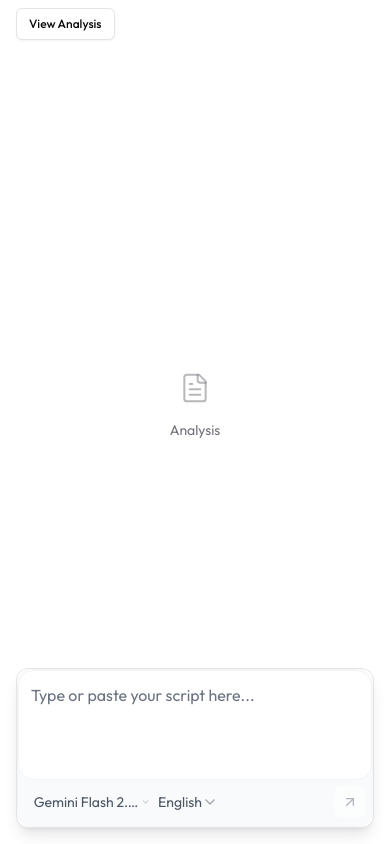
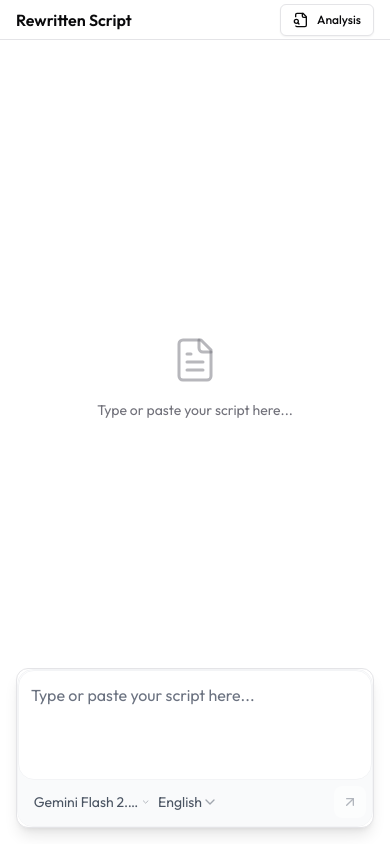
Before and after one commit to adshine/script-auditor, a Next.js app: page /analyze in a window 390 px wide. Built offline with nearby package versions, Linux system fonts and the light colour scheme.

Commit message:
Refactor AnalyzePage and RewrittenScriptCard for improved layout and mobile responsiveness; enhance loading state and button functionality

```diff
--- a/src/app/analyze/page.tsx
+++ b/src/app/analyze/page.tsx
@@ -239,24 +239,52 @@ export default function AnalyzePage() {
 
         {/* Rewritten Script - Full Width on Mobile */}
         <div className="flex-1 overflow-auto pb-32">
+          <div className="sticky top-0 bg-background z-10">
+            <div className="flex h-10 items-center justify-between px-4 border-b">
+              <h2 className="text-l font-semibold">{t.rewrittenScript.title}</h2>
+              <div className="flex items-center gap-2">
                 {isMobile && (
-            <div className="sticky top-0 bg-background z-10 px-4 py-2">
                   <Button
                     variant="outline"
                     size="sm"
                     onClick={() => setShowAnalysisModal(true)}
+                    className="flex items-center gap-2"
                   >
-                View Analysis
+                    <FileSearch className="h-4 w-4" />
+                    {t.analysis.title}
                   </Button>
+                )}
+                {analysis && (
+                  <Button
+                    variant="outline"
+                    size="sm"
+                    onClick={handleCopy}
+                    className="flex items-center gap-2"
+                  >
+                    <Copy className="h-4 w-4" />
+                    {t.rewrittenScript.copyAll}
+                  </Button>
+                )}
               </div>
-          )}
-          {analysis ? (
+            </div>
+          </div>
+          {loading ? (
+            <div className="h-[calc(100%-2.5rem)] flex flex-col items-center justify-center p-8 text-center text-muted-foreground text-sm space-y-4">
+              <div className="animate-spin">
+                <FileText className="h-8 w-8 text-muted-foreground/50 stroke-[1.5]" />
+              </div>
+              <div className="space-y-2">
+                <p className="font-medium">{t.input.analyzing}</p>
+                <p className="text-sm text-muted-foreground">{t.input.placeholder}</p>
+              </div>
+            </div>
+          ) : analysis ? (
             <RewrittenScriptCard rewrittenScript={analysis.rewrittenScript} />
           ) : (
-            <div className="h-full flex flex-col items-center justify-center p-8 text-center text-muted-foreground text-sm space-y-4">
-              <FileText className="h-8 w-8 text-muted-foreground/50 stroke-[1.5]" />
-              <div className="space-y-1">
-                <p>{t.analysis.title}</p>
+            <div className="h-[calc(100%-2.5rem)] flex flex-col items-center justify-center p-8 text-center text-muted-foreground text-sm space-y-4">
+              <FileText className="h-12 w-12 text-muted-foreground/50 stroke-[1.5]" />
+              <div className="space-y-2">
+                <p className="text-sm text-muted-foreground max-w-[280px]">{t.input.placeholder}</p>
               </div>
             </div>
           )}
--- a/src/components/features/script-analysis/rewritten-script-card.tsx
+++ b/src/components/features/script-analysis/rewritten-script-card.tsx
@@ -115,19 +115,8 @@ export function RewrittenScriptCard({ rewrittenScript }: RewrittenScriptCardProp
 
   return (
     <div className="relative p-0">
-      <div className="flex h-10 items-center justify-between px-4 border-b">
-        <h2 className="text-l font-semibold">Rewritten Script</h2>
-        <Button
-          variant="ghost"
-          size="sm"
-          onClick={handleCopy}
-          className="gap-2"
-        >
-          <Copy className="h-4 w-4" />
-          <span>Copy All</span>
-        </Button>
-      </div>
       {rewrittenScript ? (
+        <>
           <div className="flex gap-6">
             {/* Navigation Sidebar - Desktop Only */}
             <div className="w-56 flex-shrink-0 hidden lg:block px-4">
@@ -180,6 +169,7 @@ export function RewrittenScriptCard({ rewrittenScript }: RewrittenScriptCardProp
               </section>
             </div>
           </div>
+        </>
       ) : (
         <div className="h-full flex flex-col items-center justify-start pt-20 p-8 text-center text-muted-foreground text-sm space-y-4">
           <FileText className="h-8 w-8 text-muted-foreground/50 stroke-[1.5]" />
```
Lines whose indentation alone changed are shown as unchanged.
